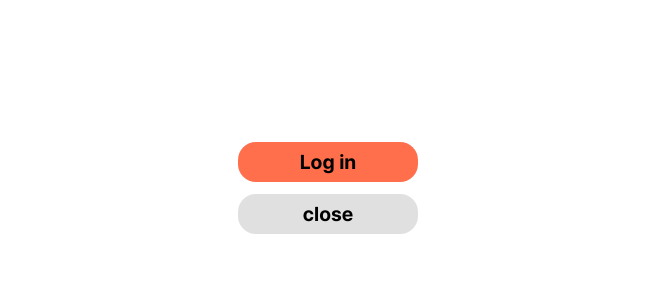
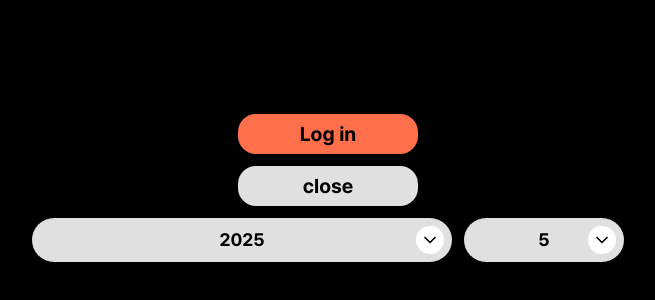
Before and after one commit to UMC-SINO/SINO-Front, a React (Vite) app: page /example in a window 1280 px wide. Shown: the part 212-512 px from the top of the page, without its empty margins (312-967 px from the left). Built offline with nearby package versions, Linux system fonts and the light colour scheme.

Commit message:
[#1] build: 드롭다운 공통 컴포넌트 구현

```diff
--- a/package.json
+++ b/package.json
@@ -17,6 +17,7 @@
     "axios": "^1.13.2",
     "clsx": "^2.1.1",
     "framer-motion": "^12.23.26",
+    "lucide-react": "^0.561.0",
     "react": "^19.1.1",
     "react-dom": "^19.1.1",
     "react-hook-form": "^7.68.0",
--- a/src/components/common/Button.tsx
+++ b/src/components/common/Button.tsx
@@ -15,7 +15,9 @@
       type={type}
       className={clsx(
         'rounded-[18px] flex items-center justify-center whitespace-nowrap w-45 py-1.5 text-xl font-semibold transition-all',
-        disabled ? 'bg-[#E1E0E0] cursor-not-allowed' : 'bg-[#FF6F4B] hover:brightness-90',
+        disabled
+          ? 'bg-[#E1E0E0] cursor-not-allowed'
+          : 'bg-[#FF6F4B] hover:brightness-85 cursor-pointer',
         className,
       )}
       onClick={onClick}
--- a/src/components/common/Dropdown.tsx
+++ b/src/components/common/Dropdown.tsx
@@ -1,7 +1,89 @@
-import React from 'react';
+import { useState } from 'react';
+import { motion, AnimatePresence } from 'framer-motion';
+import clsx from 'clsx';
+import { ChevronDown } from 'lucide-react';
 
-const Dropdown = () => {
-  return <div></div>;
+interface DropdownProps {
+  items: string[];
+  className?: string;
+}
+
+type Slot = string | null;
+
+const Dropdown = ({ items, className }: DropdownProps) => {
+  const [open, setOpen] = useState(false);
+  const [startIndex, setStartIndex] = useState(4);
+
+  const getVisibleSlots = (items: string[], index: number): Slot[] => {
+    return [items[index - 1] ?? null, items[index] ?? null, items[index + 1] ?? null];
+  };
+
+  const visibleSlots = getVisibleSlots(items, startIndex);
+
+  return (
+    <div className='flex items-center justify-center'>
+      <div className={clsx('relative min-w-40', className)}>
+        <button
+          onClick={() => setOpen((prev) => !prev)}
+          className='relative w-full bg-[#E1E0E0] text-black py-2 rounded-full text-lg font-semibold cursor-pointer'
+        >
+          <span className='block text-center'>{items[startIndex]}</span>
+          <div className='absolute right-2 top-1/2 -translate-y-1/2 bg-white rounded-full p-1'>
+            <ChevronDown
+              size={20}
+              className={clsx('transition-transform duration-300', open && 'rotate-180')}
+            />
+          </div>
+        </button>
+
+        <AnimatePresence>
+          {open && (
+            <motion.div
+              initial={{ height: 0 }}
+              animate={{ height: 'auto' }}
+              exit={{ height: 0 }}
+              transition={{ duration: 0.3, ease: 'easeOut' }}
+              className='absolute w-full mt-2 bg-[#E1E0E0] rounded-[20px] overflow-hidden'
+            >
+              <div className='relative h-[140px] overflow-hidden flex items-center'>
+                <div className='absolute left-2 right-2 h-10 bg-white rounded-xl top-1/2 -translate-y-1/2 pointer-events-none' />
+
+                <ul className='w-full flex flex-col text-center relative z-10'>
+                  {visibleSlots.map((item, slotIndex) => {
+                    if (!item) {
+                      return (
+                        <li key={slotIndex} className='py-2 text-lg'>
+                          &nbsp;
+                        </li>
+                      );
+                    }
+
+                    const realIndex = items.indexOf(item);
+                    const isSelected = slotIndex === 1;
+
+                    return (
+                      <li
+                        key={item}
+                        onClick={() => setStartIndex(realIndex)}
+                        className={clsx(
+                          'py-2 text-lg cursor-pointer transition-colors',
+                          isSelected
+                            ? 'text-black font-semibold'
+                            : 'text-black/50 hover:text-black',
+                        )}
+                      >
+                        {item}
+                      </li>
+                    );
+                  })}
+                </ul>
+              </div>
+            </motion.div>
+          )}
+        </AnimatePresence>
+      </div>
+    </div>
+  );
 };
 
 export default Dropdown;
--- a/src/pages/ExamplePage.tsx
+++ b/src/pages/ExamplePage.tsx
@@ -1,12 +1,20 @@
 import Button from '@/components/common/Button';
+import Dropdown from '@/components/common/Dropdown';
+
+const yearItems = ['2021', '2022', '2023', '2024', '2025'];
+const monthItems = ['1', '2', '3', '4', '5', '6', '7', '8', '9', '10', '11', '12'];
 
 const ExamplePage = () => {
   return (
-    <div className=' min-h-dvh flex flex-col gap-3 items-center justify-center'>
+    <div className='min-h-dvh flex flex-col gap-3 items-center justify-center bg-black'>
       <Button type='button'>Log in</Button>
       <Button type='button' disabled={true}>
         close
       </Button>
+      <div className='flex items-center gap-3'>
+        <Dropdown items={yearItems} className='w-105' />
+        <Dropdown items={monthItems} />
+      </div>
     </div>
   );
 };
```
Also changed, not shown: 1 other file (tests, documents, lock files or other folders).
